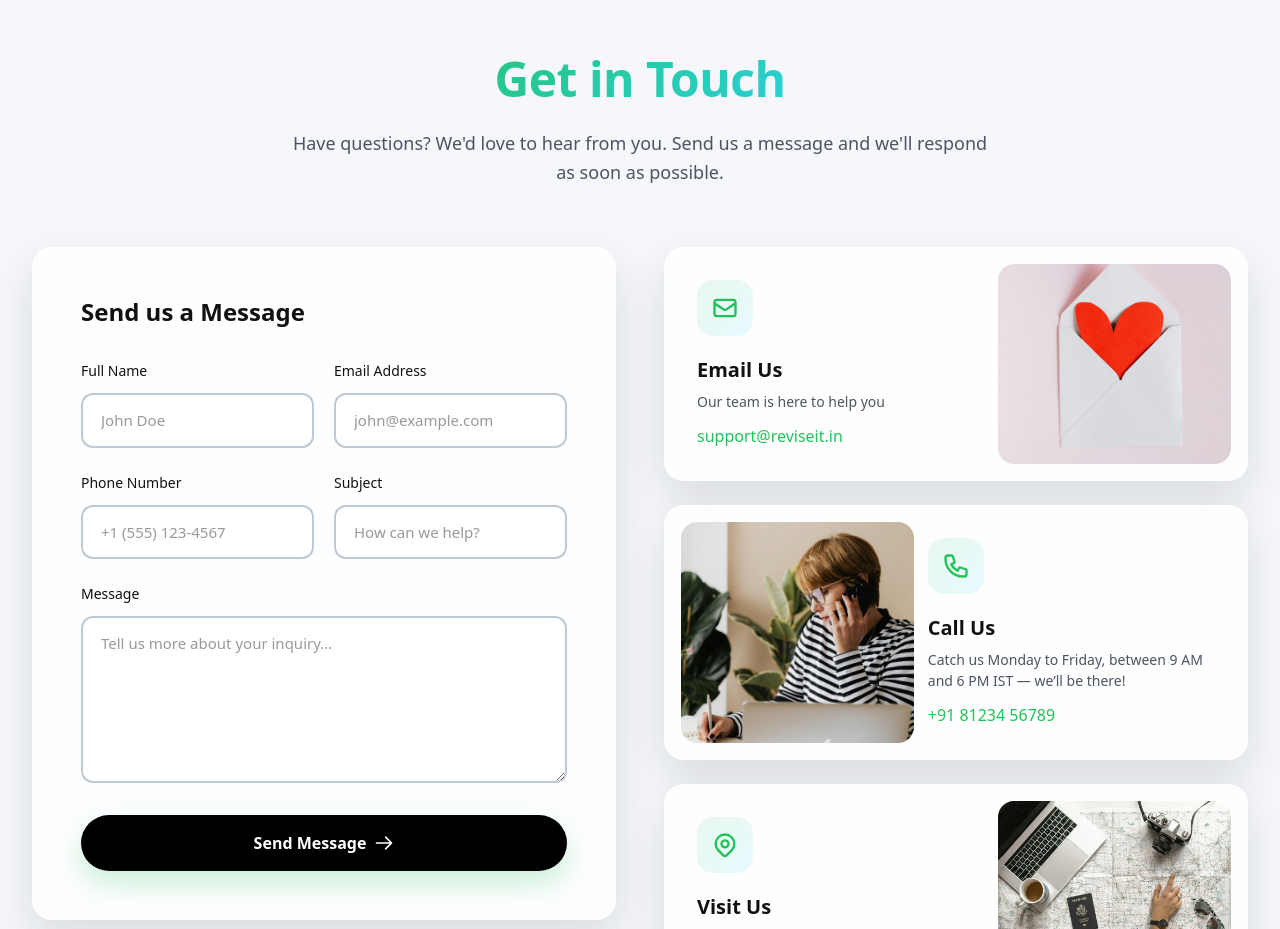
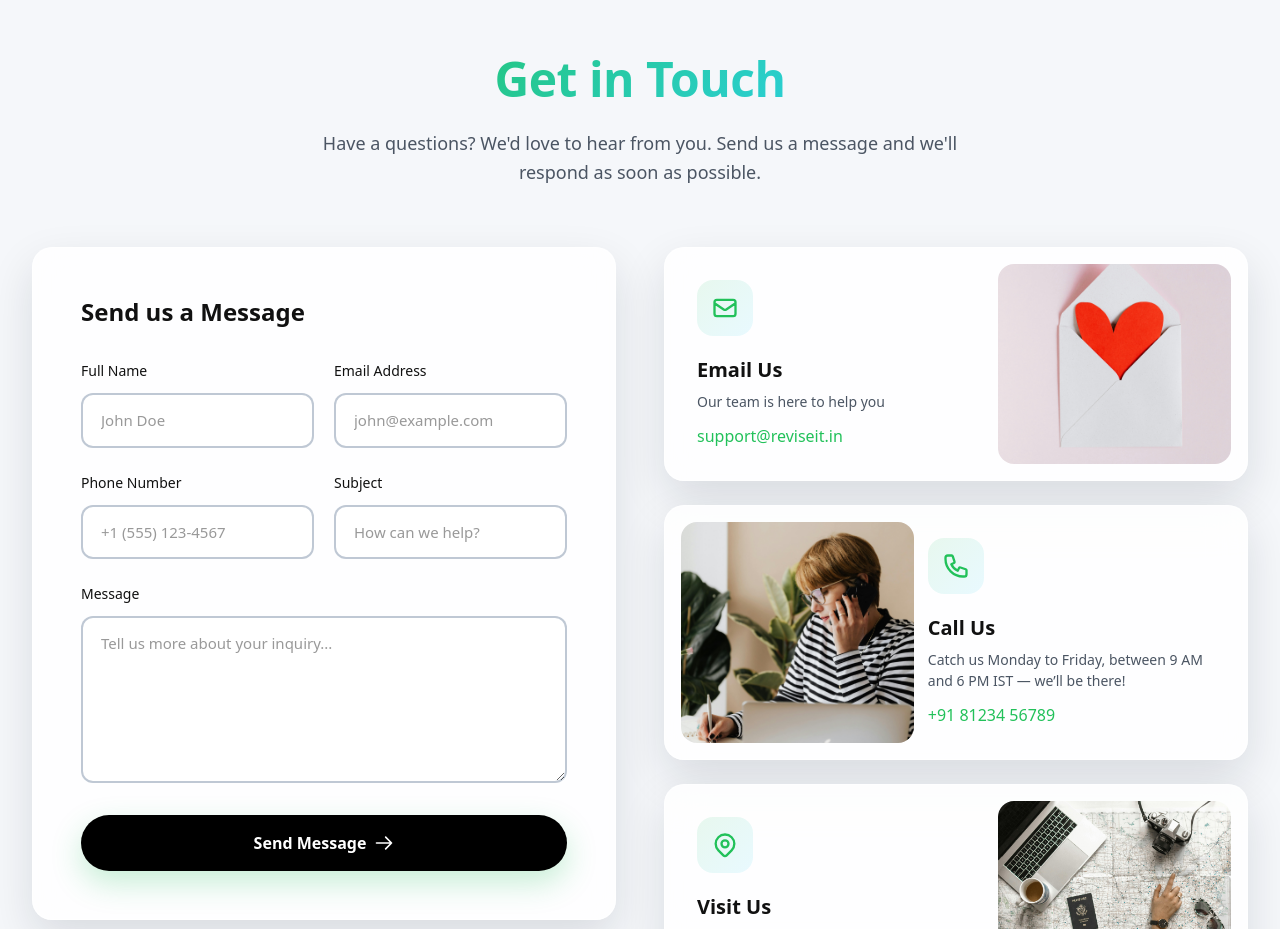
Before and after one commit to TheReviseit/development, a Next.js app in the folder frontend/: page / in a window 1280 px wide. Shown: the part 2980-3909 px from the top of the page. Built offline with nearby package versions, Linux system fonts and the light colour scheme.

Commit message:
FIX:build issue

```diff
--- a/frontend/app/components/ContactSection/ContactSection.tsx
+++ b/frontend/app/components/ContactSection/ContactSection.tsx
@@ -129,7 +129,7 @@ export default function ContactSection() {
         <div className="contact-header">
           <h2 className="contact-main-title">Get in Touch</h2>
           <p className="contact-main-subtitle">
-            Have questions? We'd love to hear from you. Send us a message and
+            Have a questions? We'd love to hear from you. Send us a message and
             we'll respond as soon as possible.
           </p>
         </div>
```
